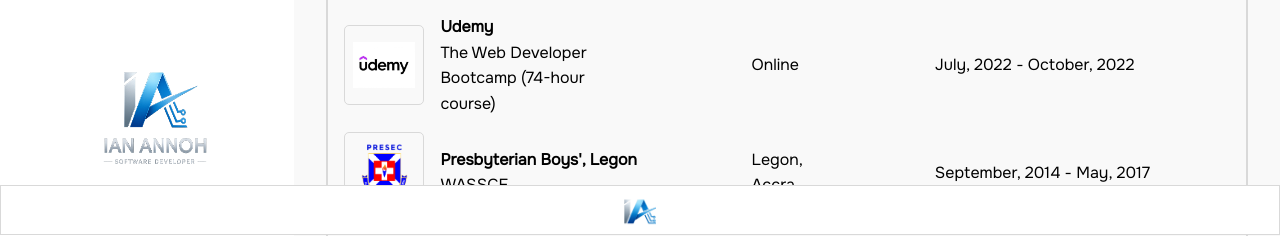
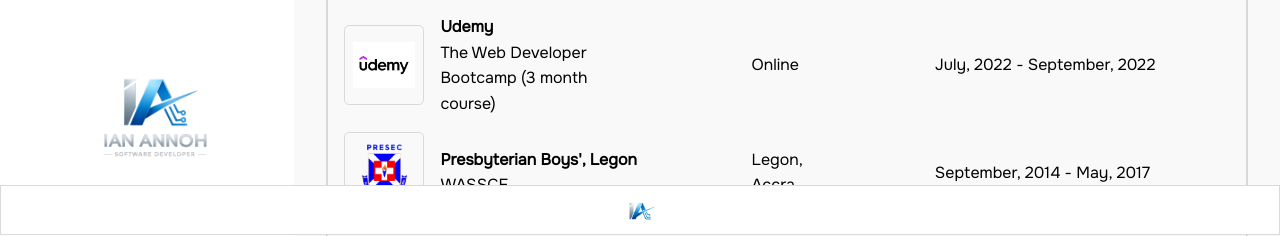
Before and after one commit to ianannoh/PW, an Angular app: page / in a window 1280 px wide. Shown: the part 565-801 px from the top of the page. Built offline with nearby package versions, Linux system fonts and the light colour scheme.

Commit message:
refactor(core): Adjust component styling and structure

```diff
--- a/src/core/side-bar/side-bar.component.css
+++ b/src/core/side-bar/side-bar.component.css
@@ -29,6 +29,7 @@ nav {
     width: 7rem;
     margin-top: auto;
     margin-inline: auto;
+    object-fit: contain;
   }
 }
 
@@ -81,8 +82,7 @@ footer {
   img {
     width: 2rem;
     height: 2rem;
-    object-fit: cover;
-    object-position: top;
+    object-fit: contain;
     margin-inline: auto;
   }
 }
--- a/src/pages/about/about.component.css
+++ b/src/pages/about/about.component.css
@@ -120,7 +120,8 @@
 
     img {
       width: 100%;
-      height: 20rem;
+      height: 25rem;
+      /*object-fit: none;*/
     }
 
     div {
--- a/src/pages/about/about.component.html
+++ b/src/pages/about/about.component.html
@@ -32,13 +32,13 @@
 
       <div>
         <p class="header">Udemy</p>
-        <p>The Web Developer Bootcamp (74-hour course)</p>
+        <p>The Web Developer Bootcamp (3 month course)</p>
       </div>
     </div>
 
     <p class="mode">Online</p>
 
-    <p>July, 2022 - October, 2022</p>
+    <p>July, 2022 - September, 2022</p>
   </div>
 
   <div class="box">
--- a/src/pages/skills/skills.component.ts
+++ b/src/pages/skills/skills.component.ts
@@ -1,5 +1,4 @@
 import { Component } from '@angular/core';
-import {NgForOf} from '@angular/common';
 
 interface ISkills {
   img: string;
@@ -9,7 +8,6 @@ interface ISkills {
 @Component({
   selector: 'app-skills',
   imports: [
-    NgForOf
   ],
   templateUrl: './skills.component.html',
   styleUrl: './skills.component.css'
```
